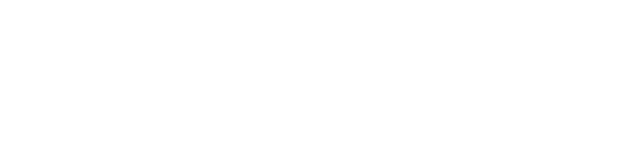
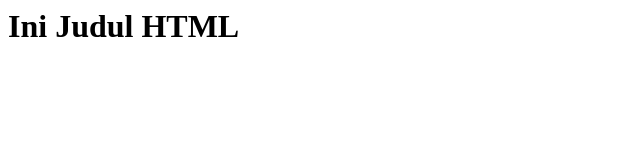
Before and after one commit to RIzkiPD3/belajar-git, a plain HTML site: page index.html in a window 1280 px wide. Shown: the whole page, without its empty margins (0-640 px from the left). Drawn offline with Linux system fonts and the light colour scheme.

Commit message:
fix: memperbaiki struktur

```diff
--- a/index.html
+++ b/index.html
@@ -5,6 +5,6 @@
     <title>Document</title>
 </head>
 <body>
-
+    <h1>Ini Judul HTML</h1>
 </body>
 </html>
```
